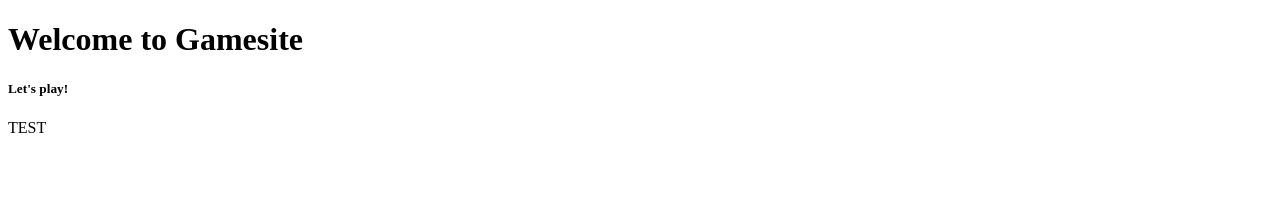
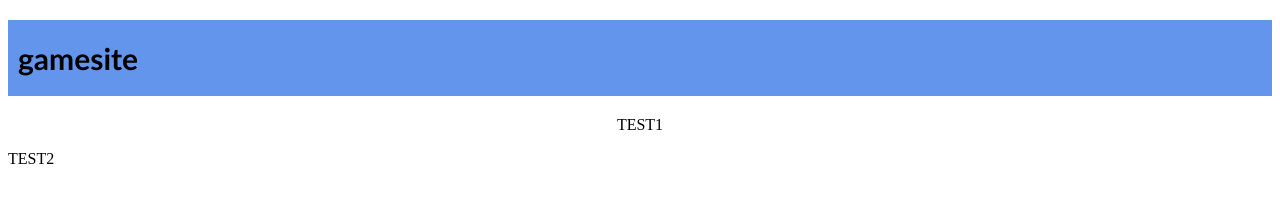
Before and after one commit to leeyaz/gamesite, a website: page index.html in a window 1280 px wide. Drawn offline with Linux system fonts and the light colour scheme.

Commit message:
added some formatting and test text and added stuff in css

```diff
--- a/index.html
+++ b/index.html
@@ -5,14 +5,15 @@
     <meta name="viewport" content="width=device-width, initial-scale=1.0">
     <meta http-equiv="X-UA-Compatible" content="ie=edge">
     <title>gamesite</title>
-    <link rel="stylesheet" href="./style.css">
+    <link rel="stylesheet" href="style.css">
     <!--<link rel="icon" href="./favicon.ico" type="image/x-icon">-->
   </head>
   <body>
     <main>
-        <h1>Welcome to Gamesite</h1>
-        <h5>Let's play!</h5>
-        <p>TEST</p>
+        <h1 id="title">gamesite</h1>
+        <p class="test">TEST1</p>
+        <p>TEST2</p>
+
     </main>
     <script src="wordGuesserGame.js"></script>
   </body>
--- a/style.css
+++ b/style.css
@@ -0,0 +1,14 @@
+
+#title {
+    background-color: cornflowerblue;
+    font-size: 30px;
+    text-align: left;
+    padding-bottom: 20px;
+    padding-top: 20px;
+    padding-left: 10px;
+    font-family: 'Trebuchet MS';
+}
+
+.test {
+    text-align: center;
+}
```
